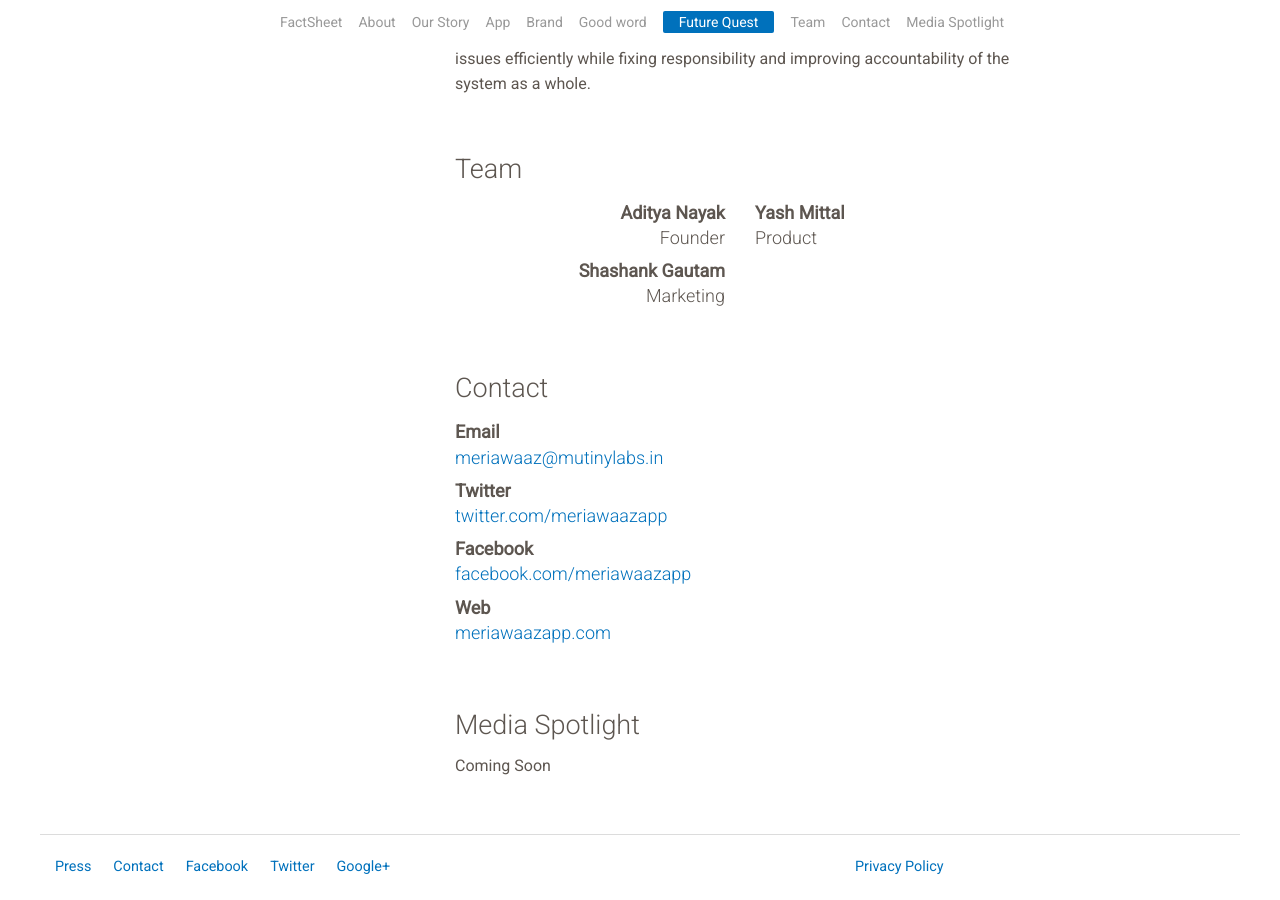
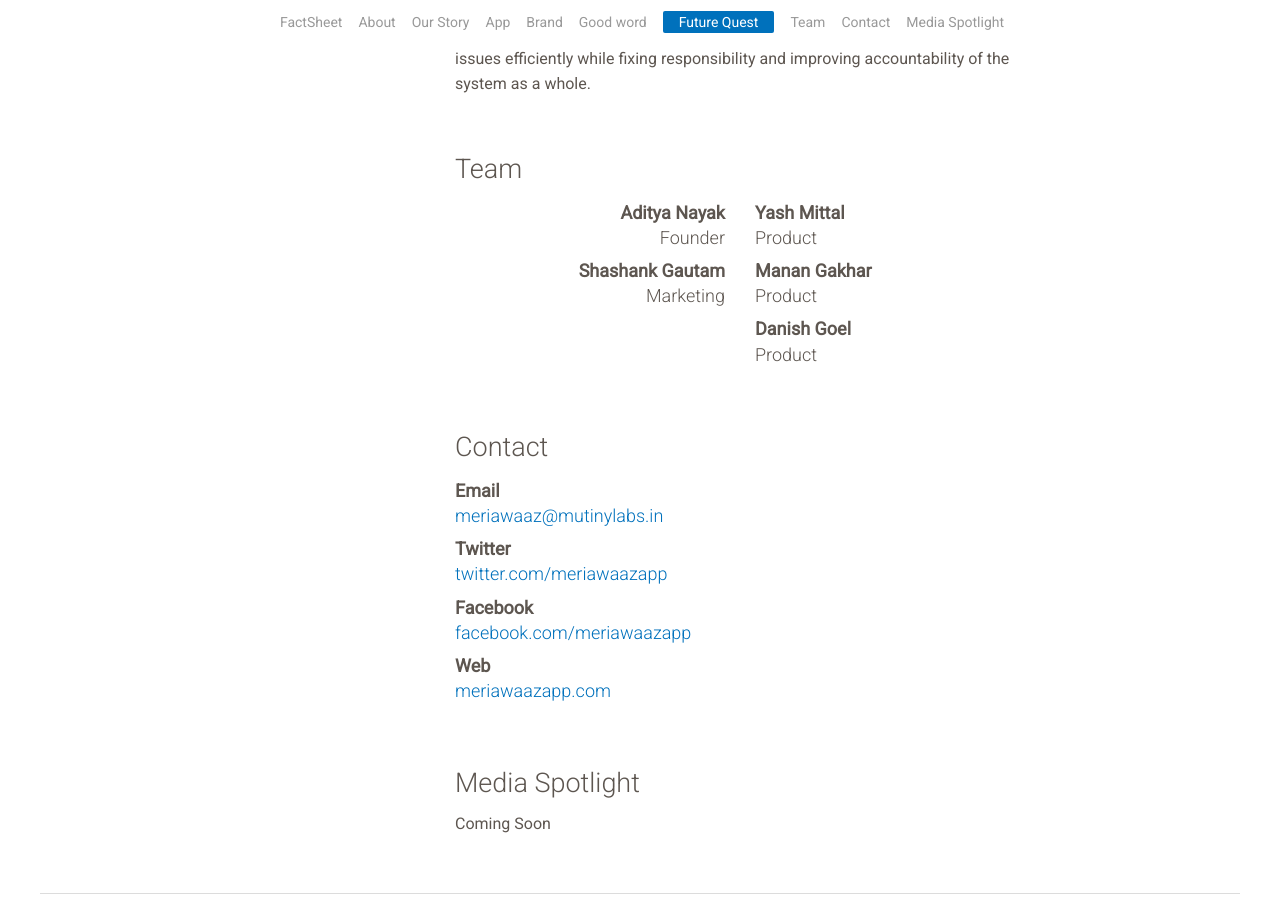
Before and after one commit to AdityaNayak/meriawaazapp, a Jekyll site: the page built from press.html, in a window 1280 px wide and 900 px high, scrolled down 3255 px. Built offline with Jekyll 4.4.1, drawn with Linux system fonts in a browser that asks for light colours; Markdown is read by kramdown in place of the engine named in the settings.

Commit message:
updated team

```diff
--- a/_layouts/press.html
+++ b/_layouts/press.html
@@ -188,8 +188,9 @@
             </div>
             <div class="small-6 columns">
                 <h5><strong>Yash Mittal</strong><br>Product</h5>
-                <!--<h5><strong>Shubham Singh</strong><br>Product</h5>
-                <h5><strong>Vedant Swain</strong><br>Product</h5> -->
+                <h5><strong>Manan Gakhar</strong><br>Product</h5>
+                <h5><strong>Danish Goel</strong><br>Product</h5>
+
             </div>
         </div>
 
```
